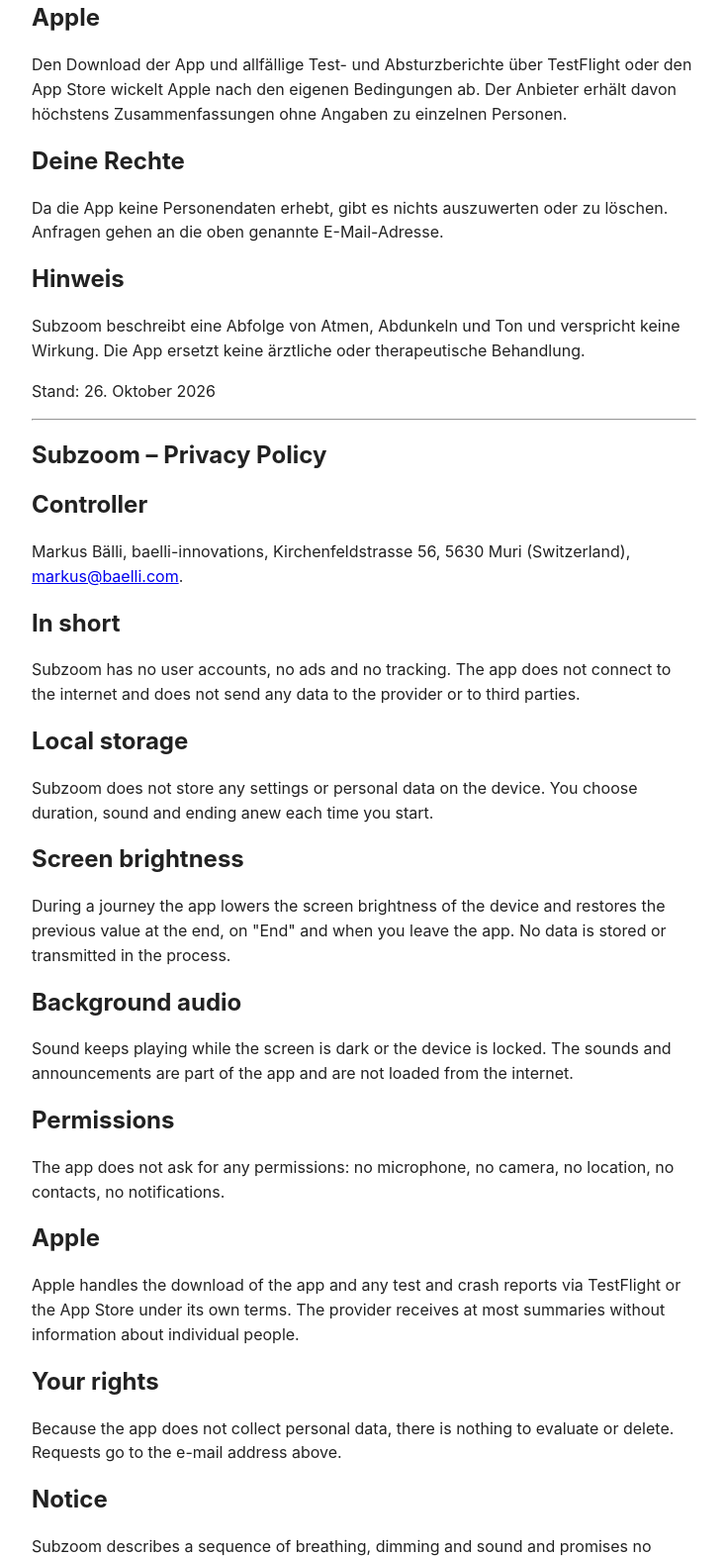
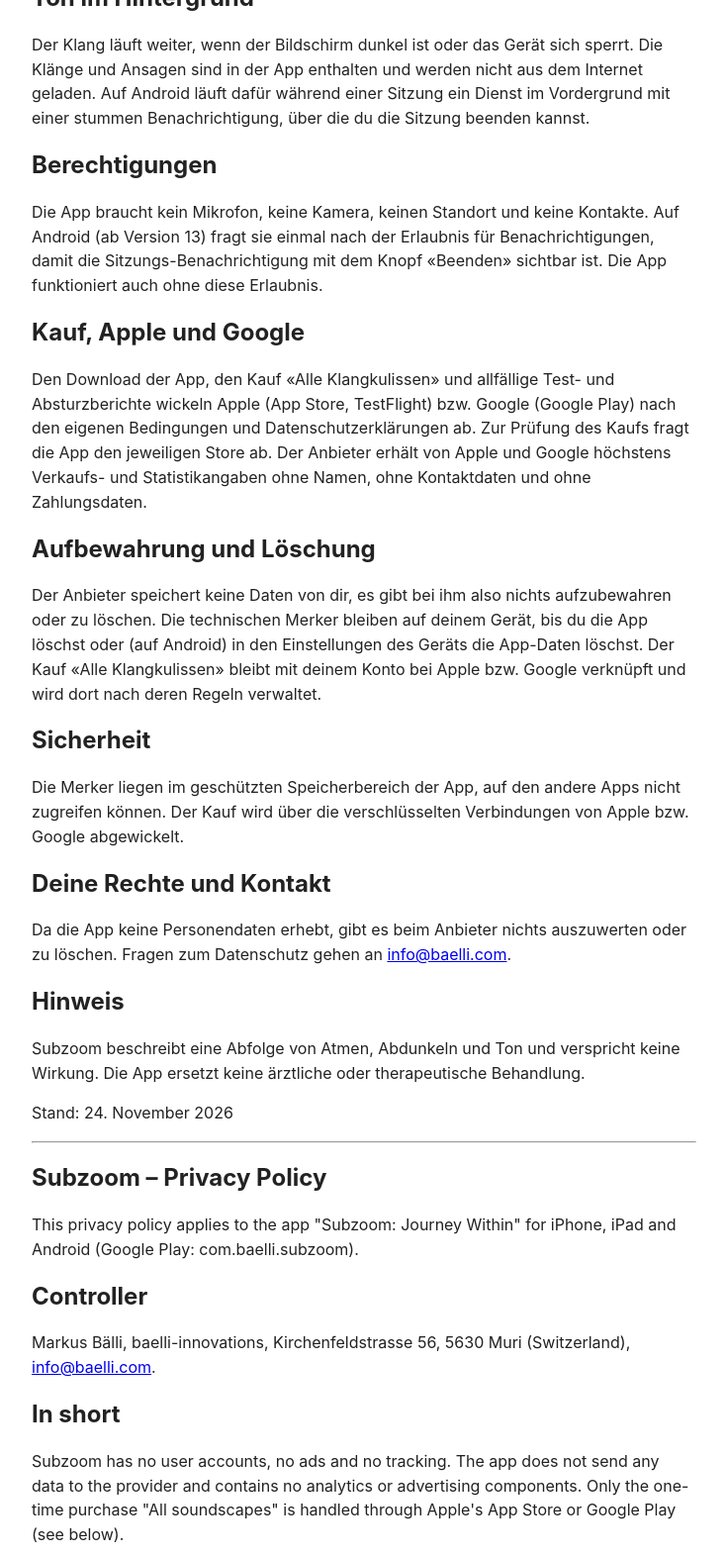
Before and after one commit to SurfsideProduction/baelli-website, a plain HTML site: page subzoom-datenschutz.html in a window 1280 px wide. Shown: the part 914-2486 px from the top of the page at 99% size, without its empty margins (272-1007 px from the left). Drawn offline with Linux system fonts and the light colour scheme.

Commit message:
Subzoom: Datenschutz und Support aktualisiert (Stand 24.11.2026)

```diff
--- a/subzoom-datenschutz.html
+++ b/subzoom-datenschutz.html
@@ -13,70 +13,84 @@
 
 <section id="de">
 <h1>Subzoom – Datenschutzerklärung</h1>
+<p>Diese Datenschutzerklärung gilt für die App «Subzoom: Reise nach innen» für iPhone, iPad und Android (Google Play: com.baelli.subzoom).</p>
 
 <h2>Verantwortlich</h2>
-<p>Markus Bälli, baelli-innovations, Kirchenfeldstrasse 56, 5630 Muri (Schweiz), <a href="mailto:markus@baelli.com">markus@baelli.com</a>.</p>
+<p>Markus Bälli, baelli-innovations, Kirchenfeldstrasse 56, 5630 Muri (Schweiz), <a href="mailto:info@baelli.com">info@baelli.com</a>.</p>
 
 <h2>Kurz gesagt</h2>
-<p>Subzoom hat keine Benutzerkonten, keine Werbung und kein Tracking. Die App stellt keine Verbindung zum Internet her und überträgt keine Daten an den Anbieter oder an Dritte.</p>
+<p>Subzoom hat keine Benutzerkonten, keine Werbung und kein Tracking. Die App überträgt keine Daten an den Anbieter und enthält keine Analyse- oder Werbebausteine. Nur der einmalige Kauf «Alle Klangkulissen» läuft über den App Store von Apple bzw. über Google Play (siehe unten).</p>
 
 <h2>Lokale Speicherung</h2>
-<p>Subzoom speichert keine Einstellungen und keine Personendaten auf dem Gerät. Dauer, Klang und Ende wählst du bei jedem Start neu.</p>
+<p>Subzoom speichert keine Personendaten. Auf dem Gerät werden nur wenige technische Merker abgelegt: ob der Einstieg und ein Hinweis schon gezeigt wurden, ob die Klangkulissen freigeschaltet sind (Zwischenspeicher des Kaufstatus) und, auf Android, ob nach der Erlaubnis für Benachrichtigungen schon gefragt wurde. Diese Angaben werden weder an den Anbieter noch an Dritte übertragen. Sie können Teil der Gerätesicherung sein, die du selbst bei Apple (iCloud) bzw. Google eingerichtet hast; darauf hat der Anbieter keinen Zugriff. Dauer, Klang und Ende wählst du bei jedem Start neu.</p>
 
 <h2>Bildschirmhelligkeit</h2>
 <p>Während einer Reise senkt die App die Bildschirmhelligkeit des Geräts und stellt sie am Ende, bei «Beenden» und beim Verlassen der App wieder auf den vorherigen Wert. Dabei werden keine Daten gespeichert oder übertragen.</p>
 
 <h2>Ton im Hintergrund</h2>
-<p>Der Klang läuft weiter, wenn der Bildschirm dunkel ist oder das Gerät sich sperrt. Die Klänge und Ansagen sind in der App enthalten und werden nicht aus dem Internet geladen.</p>
+<p>Der Klang läuft weiter, wenn der Bildschirm dunkel ist oder das Gerät sich sperrt. Die Klänge und Ansagen sind in der App enthalten und werden nicht aus dem Internet geladen. Auf Android läuft dafür während einer Sitzung ein Dienst im Vordergrund mit einer stummen Benachrichtigung, über die du die Sitzung beenden kannst.</p>
 
 <h2>Berechtigungen</h2>
-<p>Die App fragt keine Berechtigungen ab: kein Mikrofon, keine Kamera, kein Standort, keine Kontakte, keine Mitteilungen.</p>
+<p>Die App braucht kein Mikrofon, keine Kamera, keinen Standort und keine Kontakte. Auf Android (ab Version 13) fragt sie einmal nach der Erlaubnis für Benachrichtigungen, damit die Sitzungs-Benachrichtigung mit dem Knopf «Beenden» sichtbar ist. Die App funktioniert auch ohne diese Erlaubnis.</p>
 
-<h2>Apple</h2>
-<p>Den Download der App und allfällige Test- und Absturzberichte über TestFlight oder den App Store wickelt Apple nach den eigenen Bedingungen ab. Der Anbieter erhält davon höchstens Zusammenfassungen ohne Angaben zu einzelnen Personen.</p>
+<h2>Kauf, Apple und Google</h2>
+<p>Den Download der App, den Kauf «Alle Klangkulissen» und allfällige Test- und Absturzberichte wickeln Apple (App Store, TestFlight) bzw. Google (Google Play) nach den eigenen Bedingungen und Datenschutzerklärungen ab. Zur Prüfung des Kaufs fragt die App den jeweiligen Store ab. Der Anbieter erhält von Apple und Google höchstens Verkaufs- und Statistikangaben ohne Namen, ohne Kontaktdaten und ohne Zahlungsdaten.</p>
 
-<h2>Deine Rechte</h2>
-<p>Da die App keine Personendaten erhebt, gibt es nichts auszuwerten oder zu löschen. Anfragen gehen an die oben genannte E-Mail-Adresse.</p>
+<h2>Aufbewahrung und Löschung</h2>
+<p>Der Anbieter speichert keine Daten von dir, es gibt bei ihm also nichts aufzubewahren oder zu löschen. Die technischen Merker bleiben auf deinem Gerät, bis du die App löschst oder (auf Android) in den Einstellungen des Geräts die App-Daten löschst. Der Kauf «Alle Klangkulissen» bleibt mit deinem Konto bei Apple bzw. Google verknüpft und wird dort nach deren Regeln verwaltet.</p>
+
+<h2>Sicherheit</h2>
+<p>Die Merker liegen im geschützten Speicherbereich der App, auf den andere Apps nicht zugreifen können. Der Kauf wird über die verschlüsselten Verbindungen von Apple bzw. Google abgewickelt.</p>
+
+<h2>Deine Rechte und Kontakt</h2>
+<p>Da die App keine Personendaten erhebt, gibt es beim Anbieter nichts auszuwerten oder zu löschen. Fragen zum Datenschutz gehen an <a href="mailto:info@baelli.com">info@baelli.com</a>.</p>
 
 <h2>Hinweis</h2>
 <p>Subzoom beschreibt eine Abfolge von Atmen, Abdunkeln und Ton und verspricht keine Wirkung. Die App ersetzt keine ärztliche oder therapeutische Behandlung.</p>
 
-<p>Stand: 26. Oktober 2026</p>
+<p>Stand: 24. November 2026</p>
 </section>
 
 <hr>
 
 <section id="en">
 <h1>Subzoom – Privacy Policy</h1>
+<p>This privacy policy applies to the app "Subzoom: Journey Within" for iPhone, iPad and Android (Google Play: com.baelli.subzoom).</p>
 
 <h2>Controller</h2>
-<p>Markus Bälli, baelli-innovations, Kirchenfeldstrasse 56, 5630 Muri (Switzerland), <a href="mailto:markus@baelli.com">markus@baelli.com</a>.</p>
+<p>Markus Bälli, baelli-innovations, Kirchenfeldstrasse 56, 5630 Muri (Switzerland), <a href="mailto:info@baelli.com">info@baelli.com</a>.</p>
 
 <h2>In short</h2>
-<p>Subzoom has no user accounts, no ads and no tracking. The app does not connect to the internet and does not send any data to the provider or to third parties.</p>
+<p>Subzoom has no user accounts, no ads and no tracking. The app does not send any data to the provider and contains no analytics or advertising components. Only the one-time purchase "All soundscapes" is handled through Apple's App Store or Google Play (see below).</p>
 
 <h2>Local storage</h2>
-<p>Subzoom does not store any settings or personal data on the device. You choose duration, sound and ending anew each time you start.</p>
+<p>Subzoom does not store personal data. Only a few technical flags are kept on the device: whether the intro and a hint have been shown, whether the soundscapes are unlocked (a cache of the purchase status) and, on Android, whether the notification permission has already been requested. This information is not sent to the provider or to third parties. It may be part of the device backup that you have set up yourself with Apple (iCloud) or Google; the provider has no access to it. You choose duration, sound and ending anew each time you start.</p>
 
 <h2>Screen brightness</h2>
 <p>During a journey the app lowers the screen brightness of the device and restores the previous value at the end, on "End" and when you leave the app. No data is stored or transmitted in the process.</p>
 
 <h2>Background audio</h2>
-<p>Sound keeps playing while the screen is dark or the device is locked. The sounds and announcements are part of the app and are not loaded from the internet.</p>
+<p>Sound keeps playing while the screen is dark or the device is locked. The sounds and announcements are part of the app and are not loaded from the internet. On Android a foreground service with a silent notification runs during a session, through which you can end the session.</p>
 
 <h2>Permissions</h2>
-<p>The app does not ask for any permissions: no microphone, no camera, no location, no contacts, no notifications.</p>
+<p>The app needs no microphone, no camera, no location and no contacts. On Android (version 13 and later) it asks once for permission to show notifications so that the session notification with the "Stop" button is visible. The app also works without this permission.</p>
 
-<h2>Apple</h2>
-<p>Apple handles the download of the app and any test and crash reports via TestFlight or the App Store under its own terms. The provider receives at most summaries without information about individual people.</p>
+<h2>Purchase, Apple and Google</h2>
+<p>Apple (App Store, TestFlight) or Google (Google Play) handle the download of the app, the purchase "All soundscapes" and any test and crash reports under their own terms and privacy policies. To verify the purchase the app queries the respective store. The provider receives from Apple and Google at most sales and statistical information without names, contact details or payment data.</p>
 
-<h2>Your rights</h2>
-<p>Because the app does not collect personal data, there is nothing to evaluate or delete. Requests go to the e-mail address above.</p>
+<h2>Retention and deletion</h2>
+<p>The provider does not store any data about you, so there is nothing for the provider to retain or delete. The technical flags stay on your device until you delete the app or (on Android) clear the app data in the device settings. The purchase "All soundscapes" remains linked to your account with Apple or Google and is managed there under their rules.</p>
+
+<h2>Security</h2>
+<p>The flags are kept in the app's protected storage area, which other apps cannot access. The purchase is handled through the encrypted connections of Apple or Google.</p>
+
+<h2>Your rights and contact</h2>
+<p>Because the app does not collect personal data, there is nothing for the provider to evaluate or delete. Privacy questions go to <a href="mailto:info@baelli.com">info@baelli.com</a>.</p>
 
 <h2>Notice</h2>
 <p>Subzoom describes a sequence of breathing, dimming and sound and promises no effect. The app is not a substitute for medical or therapeutic treatment.</p>
 
-<p>Last updated: 26 October 2026</p>
+<p>Last updated: 24 November 2026</p>
 </section>
 
 <footer>© 2026 baelli-innovations · <a href="subzoom-support.html">Support</a></footer>
```
Also changed, not shown: subzoom-support.html (+2 -2 lines).
